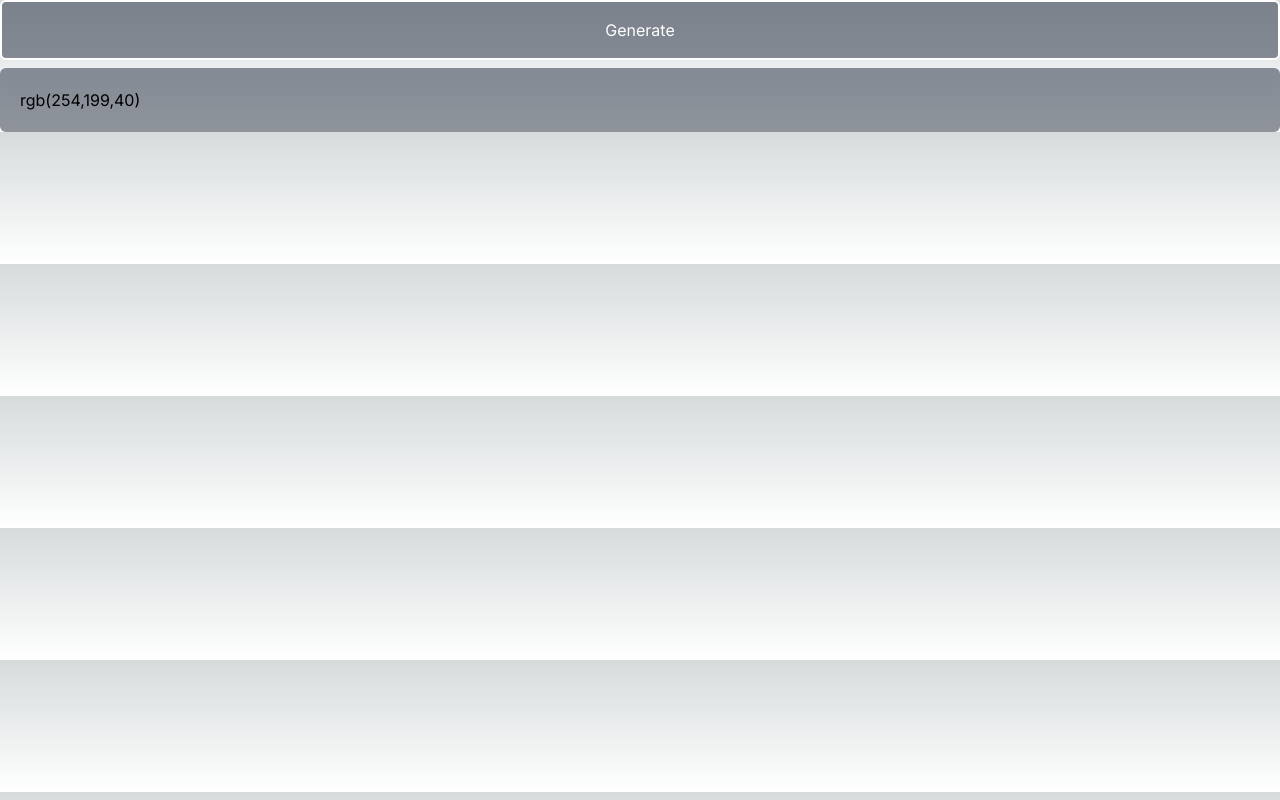
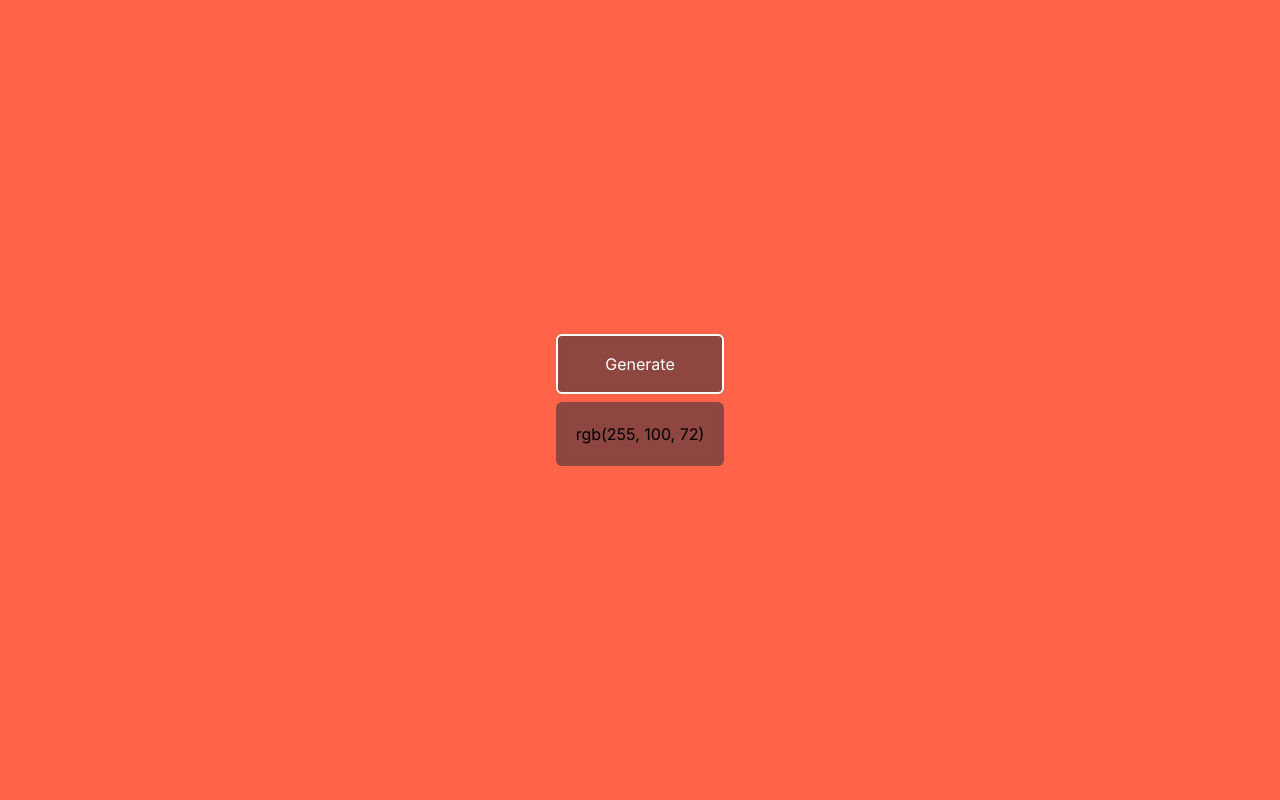
Before and after one commit to igorbkuhl/color-generator, a Next.js app: page / in a window 1280 px wide. Built offline with nearby package versions, Linux system fonts and the light colour scheme.

Commit message:
Color generator working properly

```diff
--- a/src/components/Generator.tsx
+++ b/src/components/Generator.tsx
@@ -1,17 +1,52 @@
-import { useState, useEffect } from "react";
-import dynamic from "next/dynamic";
-import useRandColor from "@/hooks/useRandColor";
-import Button from "@/components/Button"
+import { Component } from "react";
 
-const NoSSR = dynamic(() => import("../components/ColorCode"), {ssr: false})
+const initialState = {
+  isCode: true,
+  colors: ["", ""],
+  currentColor: "rgb(255, 100, 72)"
+}
 
-export default function Generator() {
-  const { color, setColor, newColor, changeColor, isCode, setIsCode } = useRandColor();
+export default class Generator extends Component {
 
-  return (
-    <div className="flex flex-col">
-      <Button />
-      <NoSSR />
-    </div>
-  );
+  state = { ...initialState }
+
+  constructor(props: any) {
+    super(props)
+    this.generateColor = this.generateColor.bind(this)
+  }
+
+  generateColor() {
+    let rgb = [
+      Math.floor(Math.random() * 255),
+      Math.floor(Math.random() * 255),
+      Math.floor(Math.random() * 255)
+    ];
+    console.log(this.state.currentColor)
+    this.setState({ currentColor: `rgb(${rgb})` })
+  }
+
+  render() {
+    return (
+      <div className="flex justify-center items-center h-screen w-screen"
+        style={{
+          backgroundColor: `${this.state.currentColor}`,
+        }}
+      >
+        <div className="flex flex-col">
+          <button
+            onClick={this.generateColor}
+            className="
+            text-white p-4 border-2 border-white rounded-md
+            bg-slate-800/50 backdrop-blur-sm"
+          >
+            Generate
+          </button>
+          <p className="bg-slate-800/50 backdrop-blur-sm
+            mt-2 p-5 rounded-md">
+            {this.state.isCode ? this.state.currentColor : "Invalid color."}
+          </p>
+        </div>
+      </div>
+    );
+  }
 }
```
